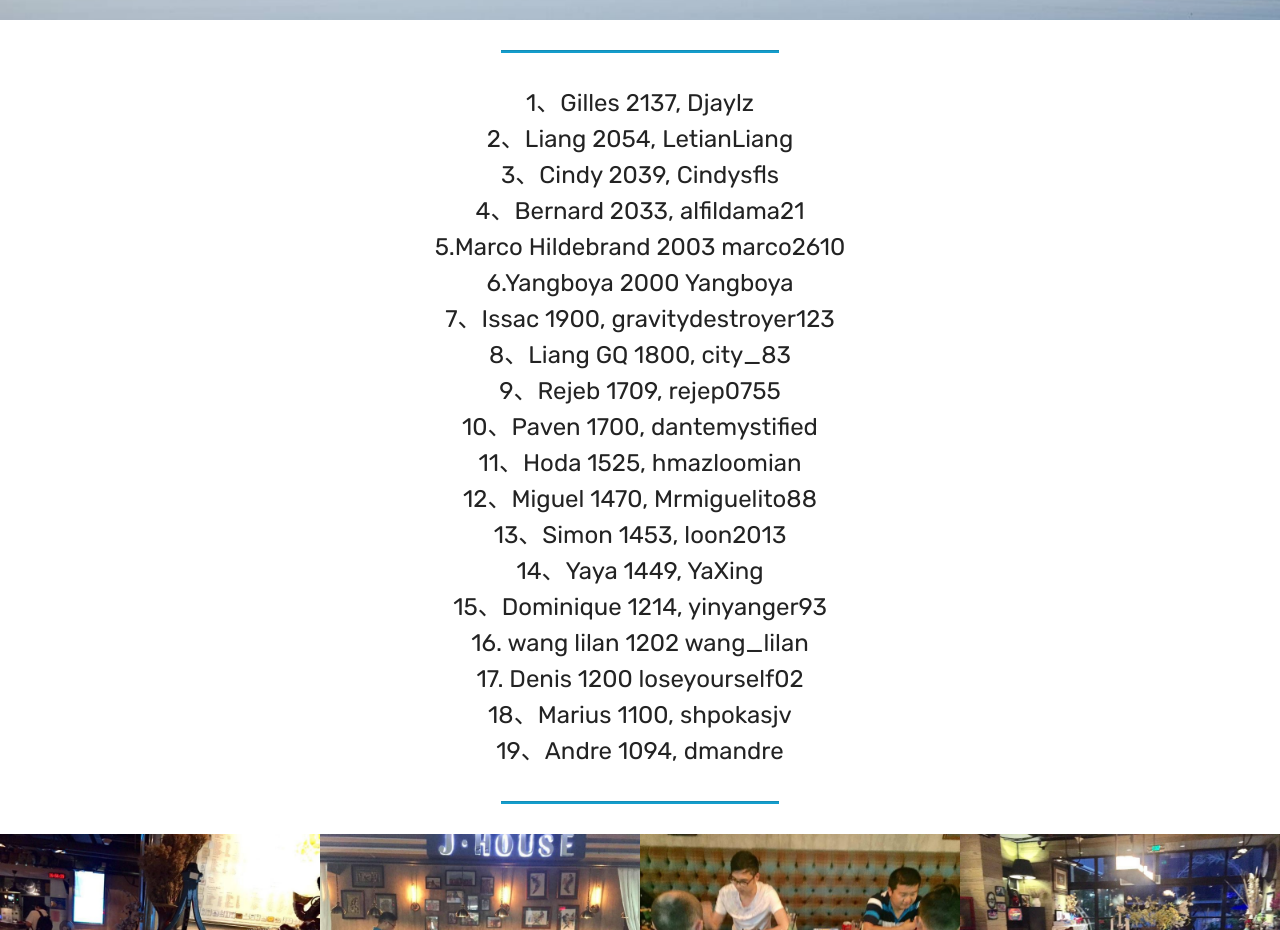
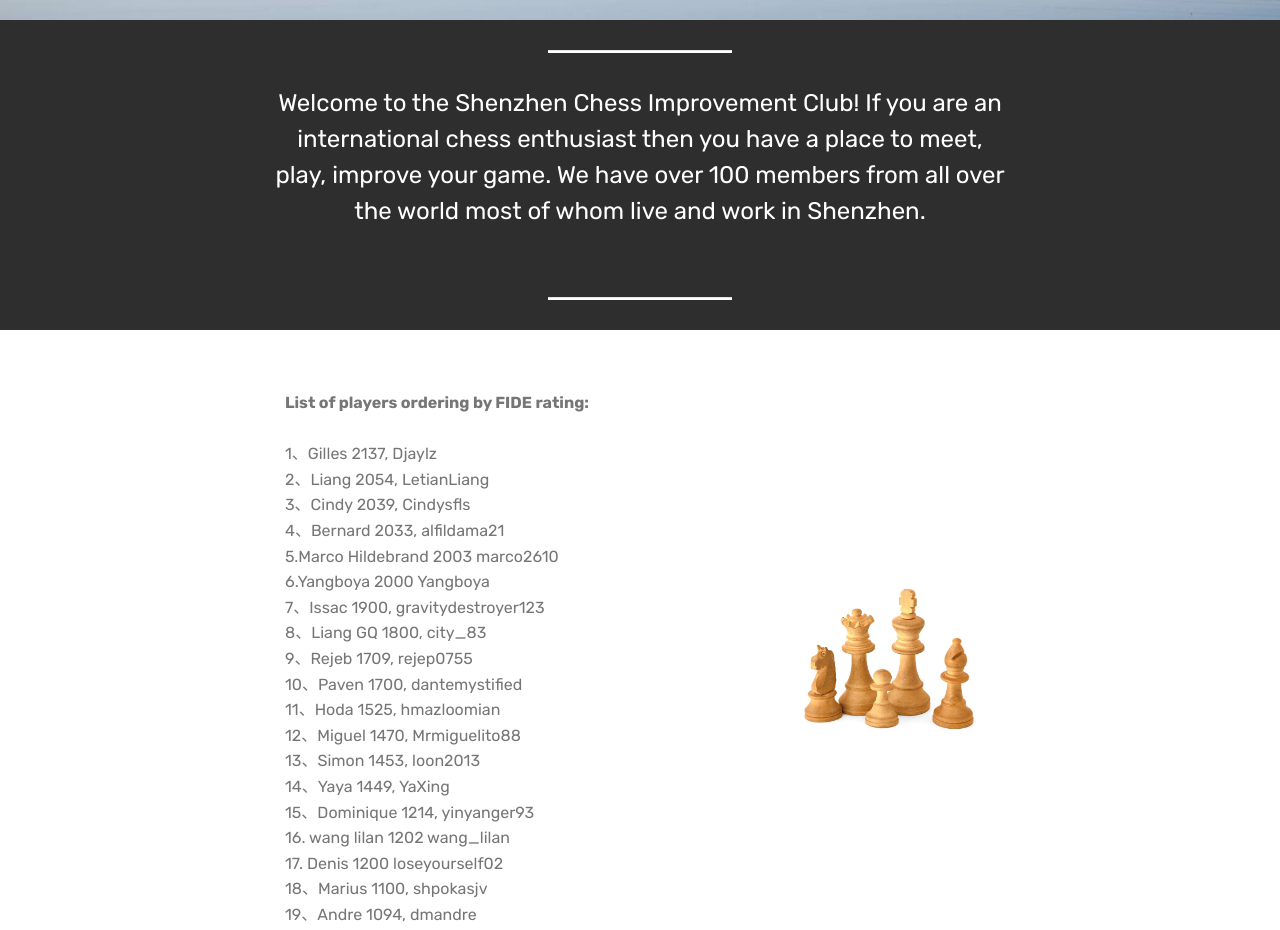
Before and after one commit to SZIChessClub/mysite, a plain HTML site: page index.html in a window 1280 px wide. Shown: the part 780-1710 px from the top of the page. Drawn offline with Linux system fonts and the light colour scheme; files whose address does not match are found by name.

Commit message:
create github pages

```diff
--- a/assets/images/hashes.json
+++ b/assets/images/hashes.json
@@ -1 +1 @@
-{"YF4ce8GI0aAlp/hQ4zvuKQ==":"mbr-1620x1080.jpg","sk1MvjxjaIwLUqAHZnnhUA==":"mbr-1631x1080.jpg","14mKcJ6LGpaBzD/DUsclHg==":"rey_de_ajedrez-640x800.png","eEIbA0Mg84yQTjy4Dd3/eg==":"chess5-1599x1062.jpg","uBDBLITf6ccr4+XzXWkGUQ==":"thwhite-193x158.jpg","QDUCS/VSqGR4GjEZXDRnVw==":"chess_logo3-1-440x315.png","EOJesgciyItvJAe7g5ZAgg==":"chess-logo-1-1024x768.jpg","rYgx0Hvxg2u9WrtdJHh0KQ==":"mmexport1504537190616-1280x960.jpg","EfKnsTujZvBVTzM+o5MM6Q==":"mmexport1504972841677-1280x960.jpg","Csbcv87hWrm1fQx+7Vbyjw==":"mmexport1505475553515-1280x960.jpg","PrtkMs0lmR/KeT57v7Nqdw==":"mmexport1504537209360-1280x960.jpg","l26sf4vOhdb6CwWlxDlr8w==":"mmexport1504972851226-960x1280.jpg","77SdIDwuCtz6iToOElUiHg==":"mmexport1504972848166-1280x960.jpg","nlpGFEp5NdLDPS7ap5myWg==":"mmexport1505478206503-1280x960.jpg","6R0W4+p7FDaxUMjSGg99fw==":"mmexport1505475548208-1280x960.jpg"}
+{"YF4ce8GI0aAlp/hQ4zvuKQ==":"mbr-1620x1080.jpg","sk1MvjxjaIwLUqAHZnnhUA==":"mbr-1631x1080.jpg","14mKcJ6LGpaBzD/DUsclHg==":"rey_de_ajedrez-640x800.png","eEIbA0Mg84yQTjy4Dd3/eg==":"chess5-1599x1062.jpg","uBDBLITf6ccr4+XzXWkGUQ==":"thwhite-193x158.jpg","QDUCS/VSqGR4GjEZXDRnVw==":"chess_logo3-1-440x315.png","EOJesgciyItvJAe7g5ZAgg==":"chess-logo-1-1024x768.jpg","rYgx0Hvxg2u9WrtdJHh0KQ==":"mmexport1504537190616-1280x960.jpg","EfKnsTujZvBVTzM+o5MM6Q==":"mmexport1504972841677-1280x960.jpg","Csbcv87hWrm1fQx+7Vbyjw==":"mmexport1505475553515-1280x960.jpg","PrtkMs0lmR/KeT57v7Nqdw==":"mmexport1504537209360-1280x960.jpg","l26sf4vOhdb6CwWlxDlr8w==":"mmexport1504972851226-960x1280.jpg","77SdIDwuCtz6iToOElUiHg==":"mmexport1504972848166-1280x960.jpg","nlpGFEp5NdLDPS7ap5myWg==":"mmexport1505478206503-1280x960.jpg","6R0W4+p7FDaxUMjSGg99fw==":"mmexport1505475548208-1280x960.jpg","cU8nyzJMo8nywRPEk95FWg==":"chess6-1600x900.jpg","AO9tSxdvtGFhhiCO+WPtfw==":"chess7-1518x1005.jpg"}
--- a/assets/mobirise/css/mbr-additional.css
+++ b/assets/mobirise/css/mbr-additional.css
@@ -1339,12 +1339,12 @@ body {
 }
 .cid-qvpN3DEYu5 .navbar {
   padding: .5rem 0;
-  background: #232323;
+  background: #0f7699;
   transition: none;
   min-height: 77px;
 }
 .cid-qvpN3DEYu5 .navbar-dropdown.bg-color.transparent.opened {
-  background: #232323;
+  background: #0f7699;
 }
 .cid-qvpN3DEYu5 a {
   font-style: normal;
@@ -1422,7 +1422,7 @@ body {
   padding-bottom: 0;
 }
 .cid-qvpN3DEYu5 .dropdown .dropdown-menu {
-  background: #232323;
+  background: #0f7699;
   display: none;
   position: absolute;
   min-width: 5rem;
@@ -1724,28 +1724,47 @@ body {
 .cid-qvpN3FNxd5 .mbr-section-btn {
   color: #232323;
 }
-.cid-qvYBCpRJU7 {
+.cid-qvYNEGoYAu {
   padding-top: 30px;
   padding-bottom: 30px;
+  background-color: #2e2e2e;
+}
+.cid-qvYNEGoYAu .line {
   background-color: #ffffff;
-}
-.cid-qvYBCpRJU7 .line {
-  background-color: #149dcc;
-  color: #149dcc;
+  color: #ffffff;
   align: center;
   height: 2px;
   margin: 0 auto;
 }
-.cid-qvYBCpRJU7 .section-text {
+.cid-qvYNEGoYAu .section-text {
   padding: 2rem 0;
 }
-.cid-qvYBCpRJU7 .inner-container {
+.cid-qvYNEGoYAu .inner-container {
   margin: 0 auto;
 }
 @media (max-width: 768px) {
-  .cid-qvYBCpRJU7 .inner-container {
+  .cid-qvYNEGoYAu .inner-container {
     width: 100% !important;
   }
+}
+.cid-qvYM6uPuYo {
+  padding-top: 60px;
+  padding-bottom: 60px;
+  background-color: #ffffff;
+}
+@media (min-width: 992px) {
+  .cid-qvYM6uPuYo .mbr-figure {
+    padding-left: 4rem;
+  }
+}
+@media (max-width: 992px) {
+  .cid-qvYM6uPuYo .mbr-figure {
+    padding-top: 1rem;
+  }
+}
+.cid-qvYM6uPuYo .mbr-text {
+  color: #767676;
+  text-align: left;
 }
 .cid-qvYHalU7QU {
   padding-top: 0px;
@@ -1793,7 +1812,7 @@ body {
 .cid-qvpN3HtxoP {
   padding-top: 60px;
   padding-bottom: 60px;
-  background-color: #2e2e2e;
+  background-color: #073b4c;
 }
 @media (max-width: 767px) {
   .cid-qvpN3HtxoP .content {
--- a/index.html
+++ b/index.html
@@ -24,7 +24,7 @@
 
 </head>
 <body>
-<section class="menu cid-qvpN3DEYu5" once="menu" id="menu1-g" data-rv-view="103">
+<section class="menu cid-qvpN3DEYu5" once="menu" id="menu1-g" data-rv-view="197">
 
 
 
@@ -48,26 +48,22 @@
             </div>
         </div>
         <div class="collapse navbar-collapse" id="navbarSupportedContent">
-            <ul class="navbar-nav nav-dropdown nav-right" data-app-modern-menu="true">
-                <li class="nav-item">
-                    <a class="nav-link link text-white display-4" href="https://mobirise.com">
-                        <span class="mbri-home mbr-iconfont mbr-iconfont-btn"></span>
-                        Services
-                    </a>
+            <ul class="navbar-nav nav-dropdown nav-right" data-app-modern-menu="true"><li class="nav-item">
+                    <a class="nav-link link text-white display-4" href="index.html">
+                        <span class="mbri-home mbr-iconfont mbr-iconfont-btn"></span>&nbsp;Home</a>
                 </li>
                 <li class="nav-item">
                     <a class="nav-link link text-white display-4" href="https://mobirise.com">
                         <span class="mbri-search mbr-iconfont mbr-iconfont-btn"></span>
                         About Us
                     </a>
-                </li>
-            </ul>
+                </li></ul>
 
         </div>
     </nav>
 </section>
 
-<section class="engine"><a href="https://mobirise.co/o">bootstrap button</a></section><section class="cid-qvpN3FNxd5 mbr-fullscreen mbr-parallax-background" id="header2-e" data-rv-view="105">
+<section class="engine"><a href="https://mobirise.co/e">website authoring software</a></section><section class="cid-qvpN3FNxd5 mbr-fullscreen mbr-parallax-background" id="header2-e" data-rv-view="199">
 
 
 
@@ -80,7 +76,7 @@
 
                 <p class="mbr-text pb-3 mbr-fonts-style display-5"></p>
                 <div class="mbr-section-btn"><a class="btn btn-md btn-primary display-4" href="https://mobirise.com">ABOUT OUR CLUB<br></a>
-                    <a class="btn btn-md btn-white display-4" href="index.html#content9-k">PLAYERS<br></a></div>
+                    <a class="btn btn-md btn-white display-4" href="index.html#content7-m">PLAYERS<br></a></div>
             </div>
         </div>
     </div>
@@ -91,38 +87,69 @@
     </div>
 </section>
 
-<section class="mbr-section article content9 cid-qvYBCpRJU7" id="content9-k" data-rv-view="108">
+<section class="mbr-section article content10 cid-qvYNEGoYAu" id="content10-n" data-rv-view="202">
 
 
 
     <div class="container">
-        <div class="inner-container" style="width: 100%;">
+        <div class="inner-container" style="width: 66%;">
             <hr class="line" style="width: 25%;">
-            <div class="section-text align-center mbr-fonts-style display-5">1、Gilles          2137, Djaylz
-<div>2、Liang          2054,  LetianLiang
-</div><div>3、Cindy          2039,  Cindysfls
-</div><div>4、Bernard         2033,  alfildama21
-</div><div>5.Marco Hildebrand 2003 marco2610
-</div><div>6.Yangboya 2000 Yangboya
-</div><div>7、Issac          1900,  gravitydestroyer123
-</div><div>8、Liang GQ       1800, city_83
-</div><div>9、Rejeb          1709,  rejep0755
-</div><div>10、Paven          1700,  dantemystified
-</div><div>11、Hoda          1525,  hmazloomian
-</div><div>12、Miguel        1470,  Mrmiguelito88
-</div><div>13、Simon         1453,  loon2013
-</div><div>14、Yaya          1449,  YaXing
-</div><div>15、Dominique 1214,  yinyanger93
-</div><div>16. wang lilan 1202 wang_lilan
-</div><div>17. Denis 1200 loseyourself02
-</div><div>18、Marius         1100,  shpokasjv
-</div><div>19、Andre          1094,  dmandre</div></div>
+            <div class="section-text align-center mbr-white mbr-fonts-style display-5">Welcome to the Shenzhen Chess Improvement Club! If you are an
+
+<div>international chess enthusiast then you have a place to meet,
+
+</div><div>play, improve your game. We have over 100 members from all over
+
+</div><div>the world most of whom live and work in Shenzhen.
+</div><div><br></div></div>
             <hr class="line" style="width: 25%;">
         </div>
-        </div>
+    </div>
 </section>
 
-<section class="mbr-gallery mbr-slider-carousel cid-qvYHalU7QU" id="gallery3-l" data-rv-view="110">
+<section class="mbr-section content7 cid-qvYM6uPuYo" id="content7-m" data-rv-view="204">
+
+
+
+    <div class="container">
+        <div class="media-container-row">
+            <div class="col-12 col-md-8">
+                <div class="media-container-row">
+                    <div class="media-content">
+                        <div class="mbr-section-text">
+                            <p class="mbr-text align-right mb-0 mbr-fonts-style display-7"><strong>List of players ordering by FIDE rating:
+<br></strong>
+<br>1、Gilles          2137, Djaylz
+<br>2、Liang          2054,  LetianLiang
+<br>3、Cindy          2039,  Cindysfls
+<br>4、Bernard         2033,  alfildama21
+<br>5.Marco Hildebrand 2003 marco2610
+<br>6.Yangboya 2000 Yangboya
+<br>7、Issac          1900,  gravitydestroyer123
+<br>8、Liang GQ       1800, city_83
+<br>9、Rejeb          1709,  rejep0755
+<br>10、Paven          1700,  dantemystified
+<br>11、Hoda          1525,  hmazloomian
+<br>12、Miguel        1470,  Mrmiguelito88
+<br>13、Simon         1453,  loon2013
+<br>14、Yaya          1449,  YaXing
+<br>15、Dominique 1214,  yinyanger93
+<br>16. wang lilan 1202 wang_lilan
+<br>17. Denis 1200 loseyourself02
+<br>18、Marius         1100,  shpokasjv
+<br>19、Andre          1094,  dmandre&nbsp;<br></p>
+                        </div>
+                    </div>
+                    <div class="mbr-figure" style="width: 60%;">
+                     <img src="assets/images/chess7-1518x1005.jpg" alt="Mobirise" title="" media-simple="true">
+                    </div>
+                </div>
+            </div>
+        </div>
+    </div>
+</section>
+
+<section class="mbr-gallery mbr-slider-carousel cid-qvYHalU7QU" id="gallery3-l" data-rv-view="206">
 
 
 
@@ -132,7 +159,7 @@
 
 </section>
 
-<section class="cid-qvpN3HtxoP" id="footer1-f" data-rv-view="145">
+<section class="cid-qvpN3HtxoP" id="footer1-f" data-rv-view="241">
 
 
 
@@ -143,7 +170,7 @@
             <div class="col-12 col-md-3">
                 <div class="media-wrap">
                     <a href="https://mobirise.com/">
-                        <img src="assets/images/logo2.png" alt="Mobirise" media-simple="true">
+                        <img src="assets/images/chess-logo-1-1024x768.jpg" alt="Mobirise" title="" media-simple="true">
                     </a>
                 </div>
             </div>
@@ -161,8 +188,7 @@
                     Contacts
                 </h5>
                 <p class="mbr-text">
-                    Email: support@mobirise.com
-                    <br>Phone: +1 (0) 000 0000 001
+                    Email: bernis_es@hotmail.com<br>Phone: +1 (0) 000 0000 001
                     <br>Fax: +1 (0) 000 0000 002
                 </p>
             </div>
@@ -170,11 +196,7 @@
                 <h5 class="pb-3">
                     Links
                 </h5>
-                <p class="mbr-text">
-                    <a class="text-primary" href="https://mobirise.com/">Website builder</a>
-                    <br><a class="text-primary" href="https://mobirise.com/mobirise-free-win.zip">Download for Windows</a>
-                    <br><a class="text-primary" href="https://mobirise.com/mobirise-free-mac.zip">Download for Mac</a>
-                </p>
+                <p class="mbr-text"></p>
             </div>
         </div>
         <div class="footer-lower">
@@ -186,8 +208,7 @@
             <div class="media-container-row mbr-white">
                 <div class="col-sm-6 copyright">
                     <p class="mbr-text mbr-fonts-style display-7">
-                        © Copyright 2017 Mobirise - All Rights Reserved
-                    </p>
+                        © Copyright 2017&nbsp;</p>
                 </div>
                 <div class="col-md-6">
                     <div class="social-list align-right">
```
Also changed, not shown: assets/images/chess7-1518x1005.jpg (added), 1 other file.
